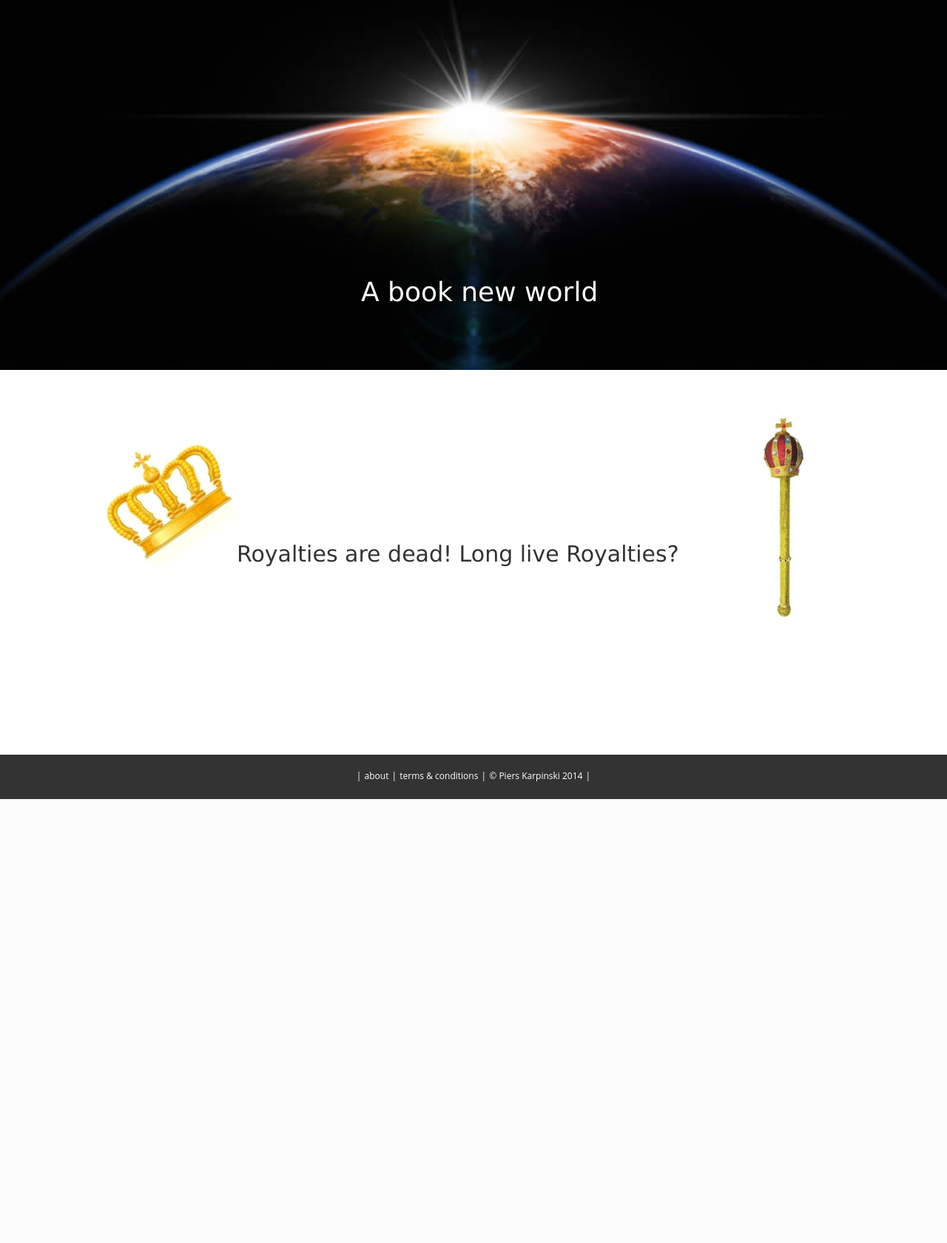
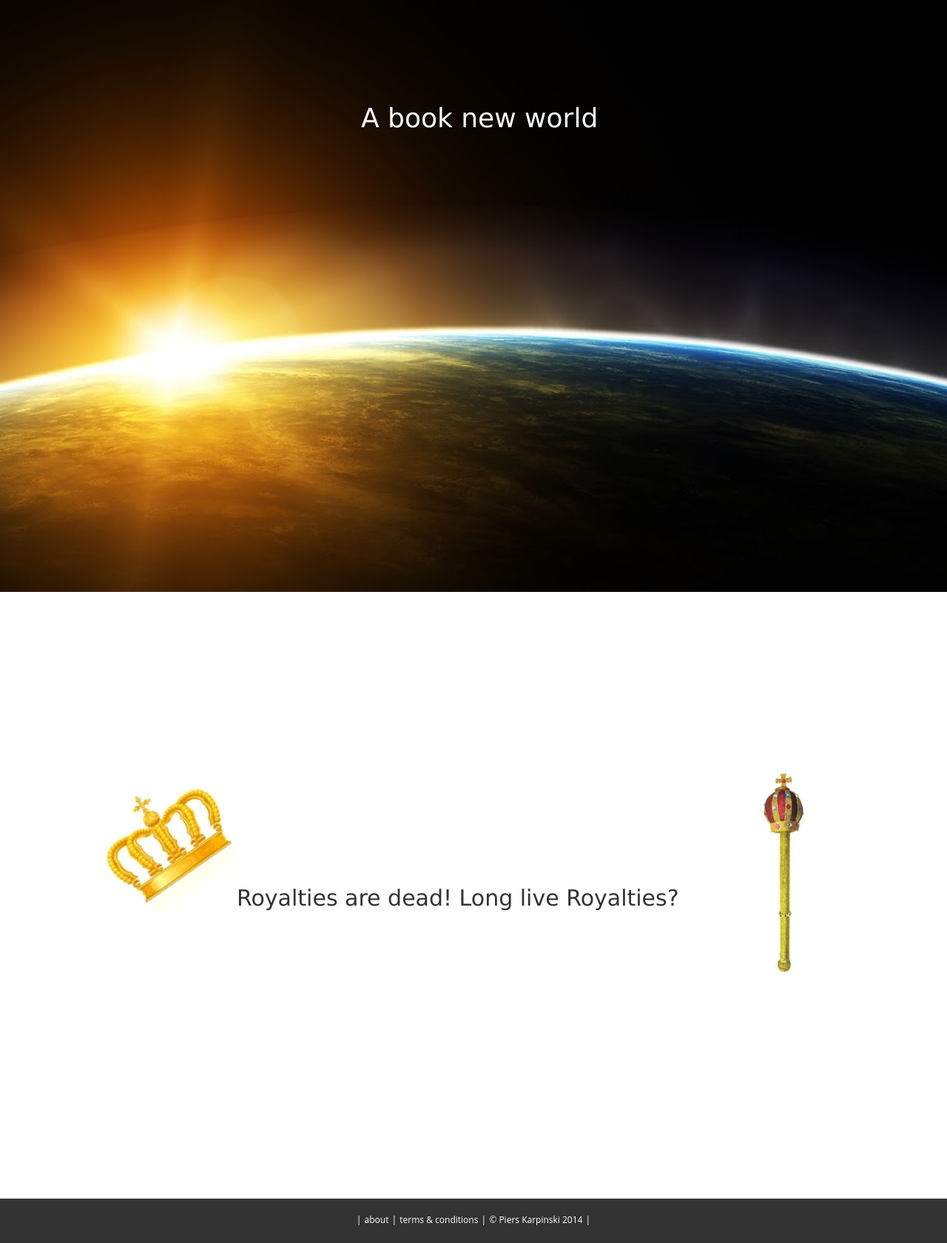
Before and after one commit to PiersKarpinski/project_3_booksubz, a Rails app: template app/views/index/index.html.erb in a window 1280 px wide. Shown: the part 104-1784 px from the top of the page at 74% size. Before the commit the page ends 1184 px from the top, so only its background shows below. Run offline with Rails 7, Linux system fonts and the light colour scheme; the template is opened without the code that fills it, so the values that code supplies are empty; style sheets or scripts are compiled from the project's sources; parts of the project's set-up code (start-up, migrations or seed data) failed here and were passed over; some libraries are stand-ins or nearby versions.

Commit message:
footer fixed

```diff
--- a/app/assets/stylesheets/scaffolds.css.scss
+++ b/app/assets/stylesheets/scaffolds.css.scss
@@ -216,26 +216,26 @@ h1 {
   box-sizing: border-box;
 }
 
-section {
-  height: 500px;
-}
-
 #one {
   background: url("new_world.jpg");
   background-size: cover;
   background-position: center;
   background-repeat: no-repeat;
   position: relative;
+  height: 800px;
+
 }
 
 #two {
   background: #FFFFFF;
   position: relative;
+  height: 800px;
+
 }
 
 section h1 {
   color: white;
-  bottom: 15%;
+  top: 15%;
   left: 35%;
   position: absolute;
 
--- a/app/views/index/index.html.erb
+++ b/app/views/index/index.html.erb
@@ -8,7 +8,4 @@
     <h2>Royalties are dead! Long live Royalties?</h2>
     <div class="crown"></div>
     <div class="sceptre"></div>
-
-
-
   </section>
--- a/app/views/users/index.html.erb
+++ b/app/views/users/index.html.erb
@@ -1,4 +1,3 @@
-<h1>All Authors</h1>
 
 <section class="user_index_page">
   <div class= "row show-grid">
```
Also changed, not shown: app/assets/images/new_world.jpg, 1 other file.
